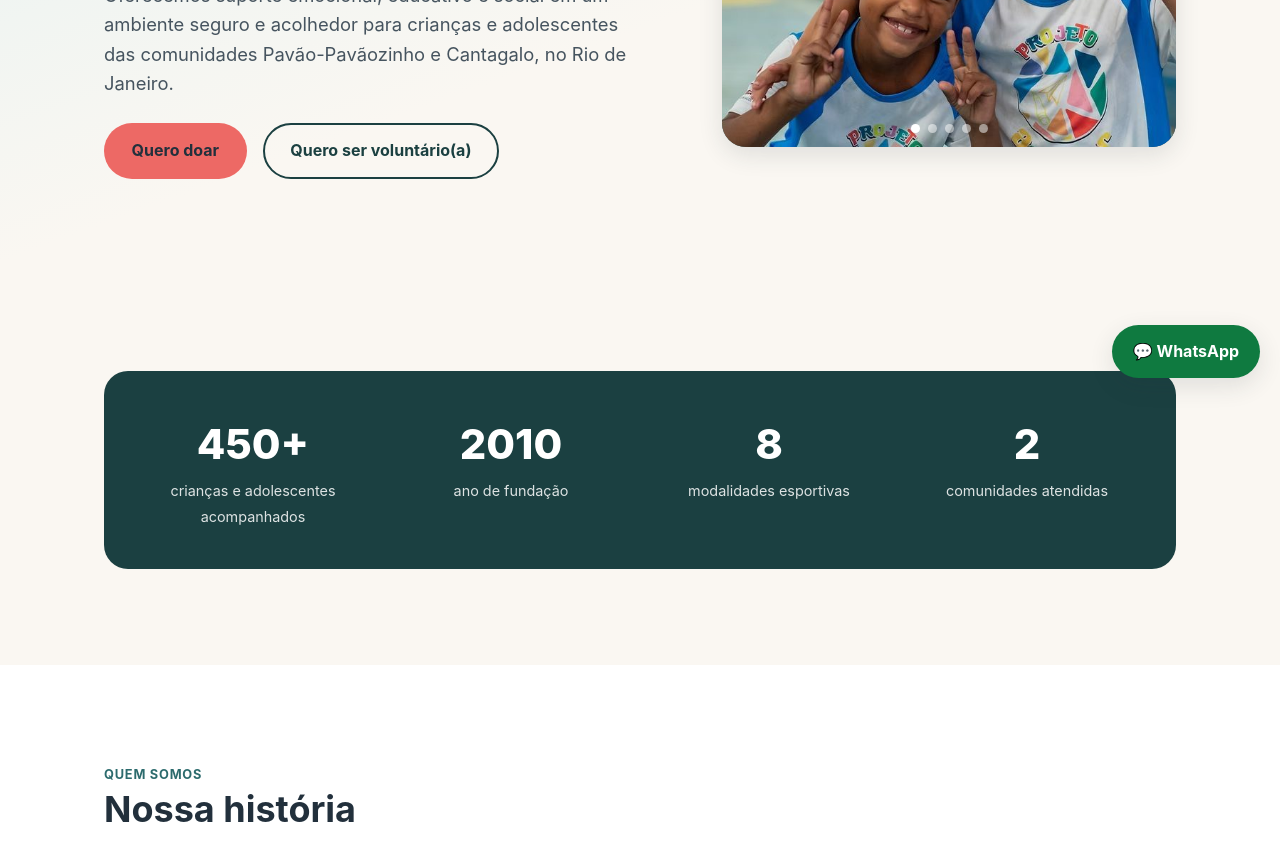
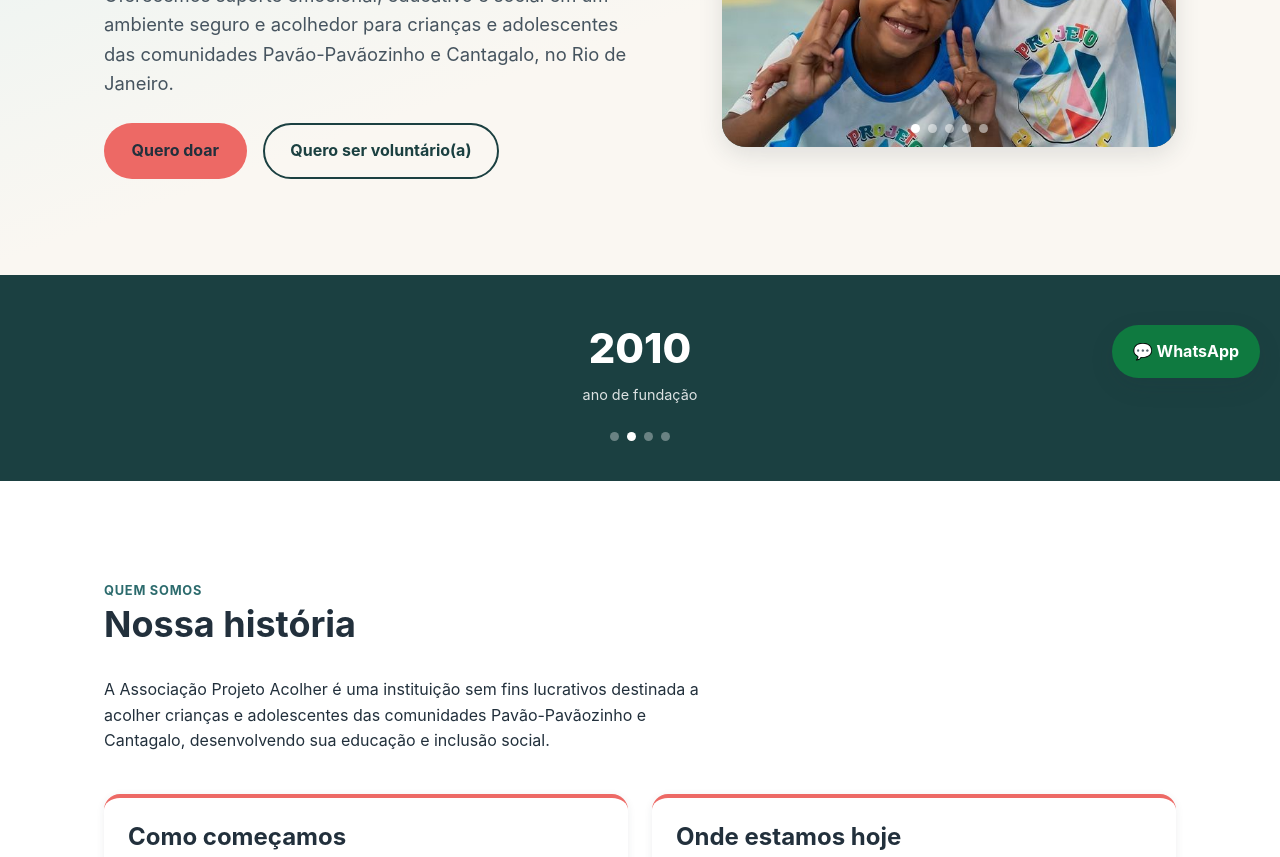
Before and after one commit to Zero-Kng/projeto-acolher-2, a plain HTML site: page index.html in a window 1280 px wide. Shown: the part 402-1259 px from the top of the page. Drawn offline with Linux system fonts and the light colour scheme.

Commit message:
Mudando funções da Home Page

```diff
--- a/css/style.css
+++ b/css/style.css
@@ -193,7 +193,7 @@ p { margin-top: 0; }
   color: var(--color-ink) !important;
   padding: 0.7rem 2.4rem !important;
   border-radius: 20px;
-  border-bottom: none !important;
+  border: 2px solid #e2534e !important;
   line-height: 1.2;
 }
 
@@ -521,11 +521,22 @@ section {
 .stat-banner {
   background: var(--color-teal-dark);
   color: var(--color-white);
-  border-radius: var(--radius-lg);
-  padding: var(--space-lg);
-  display: grid;
-  grid-template-columns: repeat(auto-fit, minmax(180px, 1fr));
-  gap: var(--space-lg);
+  padding: var(--space-lg) 0;
+}
+
+.stat-banner .container {
+  position: relative;
+  overflow: hidden;
+}
+
+.stat-track {
+  display: flex;
+  transition: transform 0.5s ease;
+}
+
+.stat-slide {
+  flex: 0 0 100%;
+  width: 100%;
   text-align: center;
 }
 
@@ -539,6 +550,27 @@ section {
 .stat-banner .stat-label {
   font-size: 0.9rem;
   opacity: 0.85;
+}
+
+.stat-dots {
+  display: flex;
+  justify-content: center;
+  gap: var(--space-xs);
+  margin-top: var(--space-md);
+}
+
+.stat-dot {
+  width: 9px;
+  height: 9px;
+  border-radius: var(--radius-full);
+  background: rgba(255, 255, 255, 0.35);
+  border: none;
+  padding: 0;
+  cursor: pointer;
+}
+
+.stat-dot[aria-current="true"] {
+  background: var(--color-white);
 }
 
 /* ==========================================================================
--- a/index.html
+++ b/index.html
@@ -55,26 +55,27 @@
     </div>
   </section>
 
-  <section>
+  <section class="stat-banner" data-stat-carousel aria-roledescription="carrossel" aria-label="Números de impacto">
     <div class="container">
-      <div class="stat-banner">
-        <div>
+      <div class="stat-track" data-stat-track>
+        <div class="stat-slide">
           <span class="stat-number">450+</span>
           <span class="stat-label">crianças e adolescentes acompanhados</span>
         </div>
-        <div>
+        <div class="stat-slide">
           <span class="stat-number">2010</span>
           <span class="stat-label">ano de fundação</span>
         </div>
-        <div>
+        <div class="stat-slide">
           <span class="stat-number">8</span>
           <span class="stat-label">modalidades esportivas</span>
         </div>
-        <div>
+        <div class="stat-slide">
           <span class="stat-number">2</span>
           <span class="stat-label">comunidades atendidas</span>
         </div>
       </div>
+      <div class="stat-dots" data-stat-dots></div>
     </div>
   </section>
 
--- a/js/main.js
+++ b/js/main.js
@@ -23,4 +23,69 @@ document.addEventListener("DOMContentLoaded", function () {
       });
     });
   });
+
+  (function initStatCarousel() {
+    var root = document.querySelector("[data-stat-carousel]");
+    if (!root) return;
+    var track = root.querySelector("[data-stat-track]");
+    var dotsWrap = root.querySelector("[data-stat-dots]");
+    if (!track || !dotsWrap) return;
+    var slides = track.querySelectorAll(".stat-slide");
+    if (slides.length < 2) return;
+
+    var index = 0;
+    var dots = [];
+    var timer = null;
+
+    slides.forEach(function (slide, i) {
+      var dot = document.createElement("button");
+      dot.type = "button";
+      dot.className = "stat-dot";
+      dot.setAttribute("aria-label", "Ir para estatística " + (i + 1));
+      dot.addEventListener("click", function () {
+        goTo(i);
+        start();
+      });
+      dotsWrap.appendChild(dot);
+      dots.push(dot);
+    });
+
+    function update() {
+      track.style.transform = "translateX(-" + (index * 100) + "%)";
+      dots.forEach(function (d, i) {
+        if (i === index) {
+          d.setAttribute("aria-current", "true");
+        } else {
+          d.removeAttribute("aria-current");
+        }
+      });
+    }
+
+    function goTo(i) {
+      index = (i + slides.length) % slides.length;
+      update();
+    }
+
+    function next() {
+      goTo(index + 1);
+    }
+
+    function stop() {
+      if (timer) clearInterval(timer);
+      timer = null;
+    }
+
+    function start() {
+      stop();
+      timer = setInterval(next, 4000);
+    }
+
+    root.addEventListener("mouseenter", stop);
+    root.addEventListener("mouseleave", start);
+    root.addEventListener("focusin", stop);
+    root.addEventListener("focusout", start);
+
+    update();
+    start();
+  })();
 });
```
